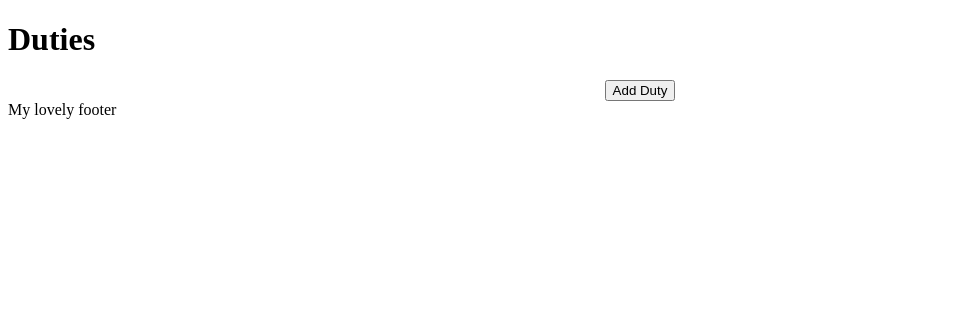
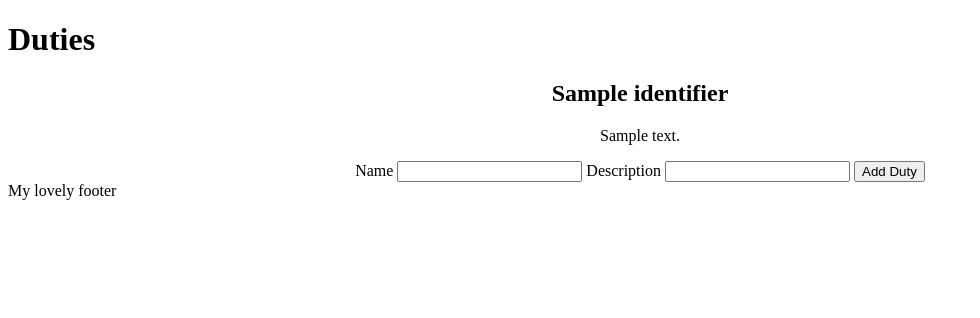
Before and after one commit to etidoukpong-spec/recap-tdd-prin-2026-04, a Flask app: template templates/index.html in a window 1280 px wide. Shown: the top 318 px of the page, without its empty margins (0-980 px from the left). Run offline with Flask 3, Linux system fonts and the light colour scheme; the template is opened without the code that fills it: most values are stand-ins (such as "Sample title", 1, 10 or a date in 2020).

Commit message:
add functionality to create duty from form data

```diff
--- a/app.py
+++ b/app.py
@@ -1,9 +1,18 @@
-from flask import Flask, render_template
-from duties.controller import get_duties_from_db
+from flask import Flask, render_template, request
+from duties.controller import get_duties_from_db, create_duty_from_form
 
 app = Flask(__name__)
 
-@app.route("/")
+@app.route("/", methods=["GET", "POST"])
 def index():
-    duties = get_duties_from_db()
-    return render_template("index.html", duties=duties)
+    if request.method == "POST":
+        try:
+            duty = create_duty_from_form(request.form)
+            message = f"{duty.identifier} created!"
+        except:
+            message = "Something went wrong"
+            duties = get_duties_from_db()
+            return render_template("index.html", message=message, duties=duties)
+    else:
+        duties = get_duties_from_db()
+        return render_template("index.html", duties=duties)
--- a/templates/index.html
+++ b/templates/index.html
@@ -1,19 +1,39 @@
-<!DOCTYPE html>
+<!doctype html>
 <html lang="en">
-<head>
-    <meta charset="UTF-8">
-    <meta name="viewport" content="width=device-width, initial-scale=1.0">
+  <head>
+    <meta charset="UTF-8" />
+    <meta name="viewport" content="width=device-width, initial-scale=1.0" />
     <title>Duties</title>
-</head>
-<body>
+  </head>
+
+  <body>
     <header>
-        <h1>Duties</h1>
+      <h1>Duties</h1>
+      {% if message %}
+      <p style="color: red">{{ message }}</p>
+      {% endif %}
     </header>
-    <main><center>
+    <main>
+      <center>
+        {% for duty in duties %}
         <article>
-            <button>Add Duty</button>
+          <h2>{{ duty.identifier }}</h2>
+          <p>{{ duty.description }}</p>
         </article>
-    </center></main>
+        {% endfor %}
+        <form action="" method="post">
+          <label for="identifier"
+            >Name
+            <input id="identifier" type="text" name="identifier" required />
+          </label>
+          <label for="description"
+            >Description
+            <input id="description" type="text" name="description" required />
+          </label>
+          <button>Add Duty</button>
+        </form>
+      </center>
+    </main>
     <footer>My lovely footer</footer>
-</body>
+  </body>
 </html>
```
Also changed, not shown: duties/controller.py (+6 -3 lines).
